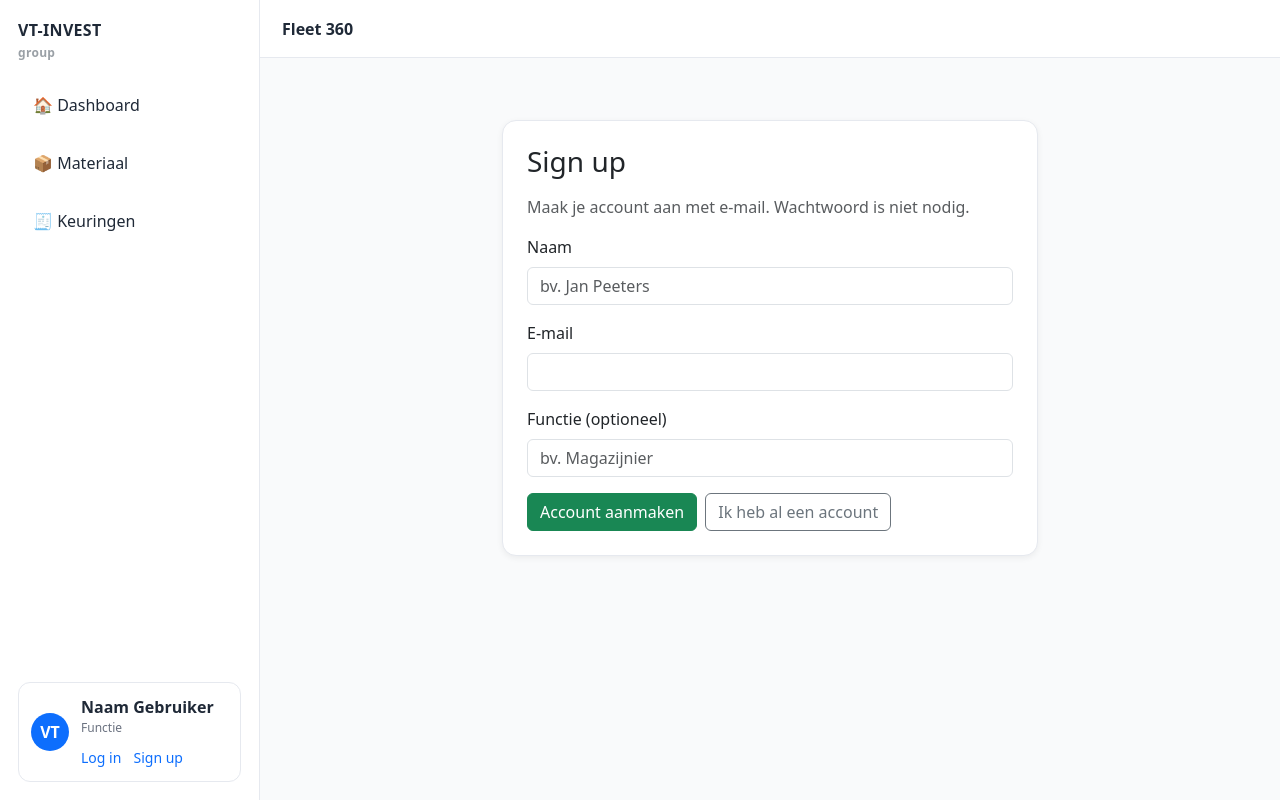
After one commit to A-D-DBS-application/web-application-2025-group-28, a Flask app: page /signup in a window 1280 px wide. The commit adds this page. Run offline with Flask 3, Linux system fonts and the light colour scheme.

Commit message:
log in :)

```diff
--- a/app/app.py
+++ b/app/app.py
@@ -1,10 +1,13 @@
-from flask import Flask, render_template, request, redirect, url_for, flash
+# app.py
+from flask import Flask, render_template, request, redirect, url_for, flash, session, g
 from datetime import datetime
+from functools import wraps
+import json, os
 
 app = Flask(__name__)
-app.secret_key = "dev"  # voor flash() in deze demo
+app.secret_key = "dev"  # voor flash() + sessies
 
-# --- In-memory data (vervang later door DB) ---
+# ---------------- In-memory data (materiaal) ----------------
 MATERIALS = [
     {
         "name": "Boormachine Bosch",
@@ -20,12 +23,9 @@ MATERIALS = [
     }
 ]
 
-# Recente activiteit (nieuw / bewerkt / verwijderd)
-# item: {"ts": datetime, "action": "Toegevoegd|Bewerkt|Verwijderd", "name": str, "serial": str}
+# Recente activiteit
 ACTIVITY_LOG: list[dict] = []
 
-
-# --- Helpers ---
 def log_activity(action: str, name: str, serial: str):
     ACTIVITY_LOG.insert(0, {
         "ts": datetime.now(),
@@ -33,7 +33,6 @@ def log_activity(action: str, name: str, serial: str):
         "name": name,
         "serial": serial
     })
-    # begrens lijst
     if len(ACTIVITY_LOG) > 50:
         ACTIVITY_LOG.pop()
 
@@ -43,15 +42,114 @@ def find_material(serial: str):
             return m
     return None
 
+# ---------------- Eenvoudige lokale "users database" ----------------
+USERS_FILE = "users.json"
 
-# --- Routes ---
+def load_users():
+    if os.path.exists(USERS_FILE):
+        with open(USERS_FILE, "r", encoding="utf-8") as f:
+            try:
+                return json.load(f)
+            except Exception:
+                return []
+    return []
+
+def save_users(users):
+    with open(USERS_FILE, "w", encoding="utf-8") as f:
+        json.dump(users, f, indent=2, ensure_ascii=False)
+
+# ---------------- Auth helpers ----------------
+def login_required(view):
+    @wraps(view)
+    def wrapped(*args, **kwargs):
+        if session.get("user_email") is None:
+            return redirect(url_for("login", next=request.path))
+        return view(*args, **kwargs)
+    return wrapped
+
+@app.before_request
+def load_current_user():
+    g.user = None
+    email = session.get("user_email")
+    if not email:
+        return
+    for u in load_users():
+        if u["Email"] == email:
+            g.user = u
+            break
+
+@app.context_processor
+def inject_user():
+    # in templates beschikbaar als {{ current_user }}
+    return {"current_user": g.user}
+
+# ---------------- Auth routes (wachtwoordloos) ----------------
+@app.route("/signup", methods=["GET", "POST"])
+def signup():
+    users = load_users()
+    if request.method == "POST":
+        naam = (request.form.get("naam") or "").strip()
+        email = (request.form.get("email") or "").strip().lower()
+        functie = (request.form.get("functie") or "").strip()
+
+        if not email:
+            flash("E-mail is verplicht.", "danger")
+            return render_template("auth_signup.html")
+
+        if any(u["Email"] == email for u in users):
+            flash("E-mail bestaat al. Log in a.u.b.", "warning")
+            return redirect(url_for("login", email=email))
+
+        new_user = {"Naam": naam, "Email": email, "Functie": functie}
+        users.append(new_user)
+        save_users(users)
+
+        session["user_email"] = email
+        flash("Account aangemaakt en ingelogd.", "success")
+        return redirect(url_for("dashboard"))
+
+    # GET
+    return render_template("auth_signup.html")
+
+@app.route("/login", methods=["GET", "POST"])
+def login():
+    users = load_users()
+    if request.method == "POST":
+        email = (request.form.get("email") or "").strip().lower()
+        if not email:
+            flash("E-mail is verplicht.", "danger")
+            return render_template("auth_login.html")
+
+        user = next((u for u in users if u["Email"] == email), None)
+        if not user:
+            flash("Geen account gevonden. Registreer je even.", "info")
+            return redirect(url_for("signup", email=email))
+
+        session["user_email"] = email
+        flash("Je bent ingelogd.", "success")
+        next_url = request.args.get("next")
+        return redirect(next_url or url_for("dashboard"))
+
+    # GET
+    return render_template("auth_login.html", prefill_email=request.args.get("email", ""))
+
+@app.route("/logout")
+def logout():
+    session.clear()
+    flash("Je bent uitgelogd.", "info")
+    return redirect(url_for("login"))
+
+# ---------------- Beschermde pagina’s ----------------
 @app.route("/")
+@login_required
+def root_redirect():
+    return redirect(url_for("dashboard"))
+
 @app.route("/dashboard")
+@login_required
 def dashboard():
     total_items = len(MATERIALS)
     to_inspect = sum(1 for m in MATERIALS if str(m.get("inspection_status","")).lower().startswith("due"))
-
-    # toon de 8 meest recente activiteiten
     recent = ACTIVITY_LOG[:8]
     return render_template(
         "dashboard.html",
@@ -60,8 +158,8 @@ def dashboard():
         recent_activity=recent
     )
 
-
 @app.route("/materiaal", methods=["GET"])
+@login_required
 def materiaal():
     q = (request.args.get("q") or "").strip().lower()
     category = (request.args.get("category") or "").strip().lower()
@@ -85,8 +183,8 @@ def materiaal():
         in_use=in_use,
     )
 
-
 @app.route("/materiaal/new", methods=["POST"])
+@login_required
 def materiaal_toevoegen():
     f = request.form
     new_item = {
@@ -102,7 +200,6 @@ def materiaal_toevoegen():
         "inspection_status": f.get("inspection_status","").strip(),
     }
 
-    # eenvoudige check op duplicate serial
     if find_material(new_item["serial"]):
         flash("Serienummer bestaat al.", "danger")
         return redirect(url_for("materiaal"))
@@ -112,8 +209,8 @@ def materiaal_toevoegen():
     flash("Materieel toegevoegd.", "success")
     return redirect(url_for("materiaal"))
 
-
 @app.route("/materiaal/edit", methods=["POST"])
+@login_required
 def materiaal_bewerken():
     f = request.form
     original_serial = f.get("original_serial","").strip()
@@ -122,7 +219,6 @@ def materiaal_bewerken():
         flash("Item niet gevonden.", "danger")
         return redirect(url_for("materiaal"))
 
-    # als serienummer wijzigt, check duplicate
     new_serial = f.get("serial","").strip()
     if new_serial != original_serial and find_material(new_serial):
         flash("Nieuw serienummer bestaat al.", "danger")
@@ -144,8 +240,8 @@ def materiaal_bewerken():
     flash("Materieel bewerkt.", "success")
     return redirect(url_for("materiaal"))
 
-
 @app.route("/materiaal/delete", methods=["POST"])
+@login_required
 def materiaal_verwijderen():
     serial = (request.form.get("serial") or "").strip()
     item = find_material(serial)
@@ -158,12 +254,10 @@ def materiaal_verwijderen():
     flash("Materieel verwijderd.", "success")
     return redirect(url_for("materiaal"))
 
-
 @app.route("/keuringen")
+@login_required
 def keuringen():
-    # placeholder
     return redirect(url_for("materiaal"))
-
 
 if __name__ == "__main__":
     app.run(debug=True)
--- /dev/null
+++ b/app/templates/auth_signup.html
@@ -0,0 +1,28 @@
+{% extends "base.html" %}
+{% block content %}
+<div class="container" style="max-width:560px;">
+  <div class="card p-4 mt-4">
+    <h3 class="mb-3">Sign up</h3>
+    <p class="text-muted">Maak je account aan met e-mail. Wachtwoord is niet nodig.</p>
+
+    <form method="POST" action="{{ url_for('signup') }}">
+      <div class="mb-3">
+        <label class="form-label">Naam</label>
+        <input type="text" name="naam" class="form-control" placeholder="bv. Jan Peeters">
+      </div>
+      <div class="mb-3">
+        <label class="form-label">E-mail</label>
+        <input type="email" name="email" class="form-control" required value="{{ request.args.get('email','') }}">
+      </div>
+      <div class="mb-3">
+        <label class="form-label">Functie (optioneel)</label>
+        <input type="text" name="functie" class="form-control" placeholder="bv. Magazijnier">
+      </div>
+      <div class="d-flex gap-2">
+        <button class="btn btn-success" type="submit">Account aanmaken</button>
+        <a class="btn btn-outline-secondary" href="{{ url_for('login', email=request.args.get('email','')) }}">Ik heb al een account</a>
+      </div>
+    </form>
+  </div>
+</div>
+{% endblock %}
--- a/app/templates/base.html
+++ b/app/templates/base.html
@@ -5,12 +5,9 @@
   <meta name="viewport" content="width=device-width, initial-scale=1" />
   <title>Fleet 360</title>
 
-  <!-- Bootstrap (optioneel) -->
   <link href="https://cdn.jsdelivr.net/npm/bootstrap@5.3.2/dist/css/bootstrap.min.css" rel="stylesheet">
-  <!-- Jouw stylesheet -->
-  <link rel="stylesheet" href="{{ url_for('static', filename='css/style.css') }}?v=14">
+  <link rel="stylesheet" href="{{ url_for('static', filename='css/style.css') }}?v=16">
 
-  <!-- neutrale lichtgrijze achtergrond -->
   <style>
     body{ background:#f9fafb; margin:0; }
   </style>
@@ -30,10 +27,26 @@
     </div>
     <div class="sidebar-bottom">
       <div class="user-card">
-        <div class="avatar">VT</div>
+        <div class="avatar">
+          {% if current_user and current_user.Naam %}
+            {{ current_user.Naam[:2] | upper }}
+          {% else %}VT{% endif %}
+        </div>
         <div>
-          <div class="user-name">Naam Gebruiker</div>
-          <div class="user-role">Functie</div>
+          <div class="user-name">
+            {{ current_user.Naam if current_user and current_user.Naam else 'Naam Gebruiker' }}
+          </div>
+          <div class="user-role">
+            {{ current_user.Functie if current_user and current_user.Functie else 'Functie' }}
+          </div>
+          <div class="mt-2">
+            {% if current_user %}
+              <a href="{{ url_for('logout') }}" class="small text-decoration-none">Uitloggen</a>
+            {% else %}
+              <a href="{{ url_for('login') }}" class="small text-decoration-none me-2">Log in</a>
+              <a href="{{ url_for('signup') }}" class="small text-decoration-none">Sign up</a>
+            {% endif %}
+          </div>
         </div>
       </div>
     </div>
@@ -44,12 +57,23 @@
     <header class="topbar">
       <div class="app-title">Fleet 360</div>
     </header>
+
+    <!-- Flash messages -->
+    <div class="container mt-3">
+      {% with messages = get_flashed_messages(with_categories=true) %}
+        {% if messages %}
+          {% for cat, msg in messages %}
+            <div class="alert alert-{{ 'warning' if cat=='warn' else cat }} py-2 my-2">{{ msg }}</div>
+          {% endfor %}
+        {% endif %}
+      {% endwith %}
+    </div>
+
     <section class="page">
       {% block content %}{% endblock %}
     </section>
   </main>
 
-  <!-- Bootstrap JS (optioneel) -->
   <script src="https://cdn.jsdelivr.net/npm/bootstrap@5.3.2/dist/js/bootstrap.bundle.min.js"></script>
 </body>
 </html>
```
Also changed, not shown: app/templates/auth_login.html (added, +20 -0 lines), users.json (added, +12 -0 lines).
